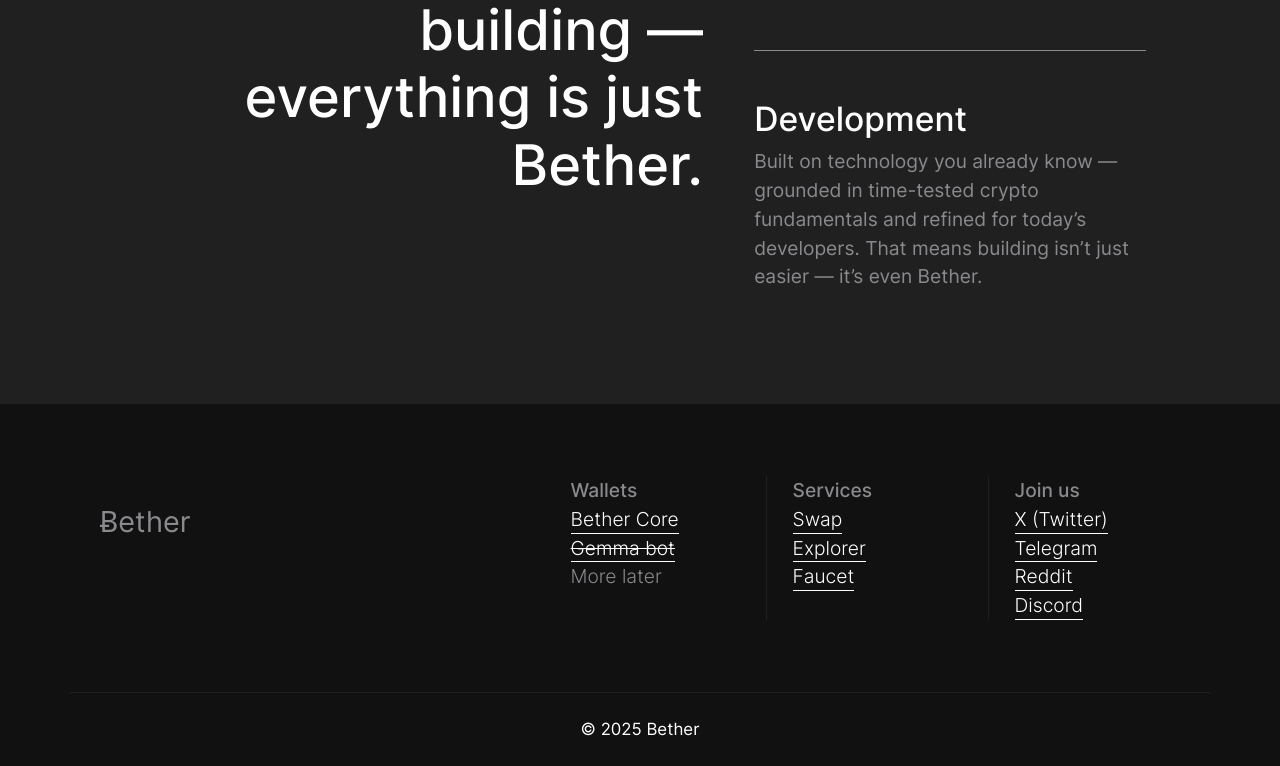
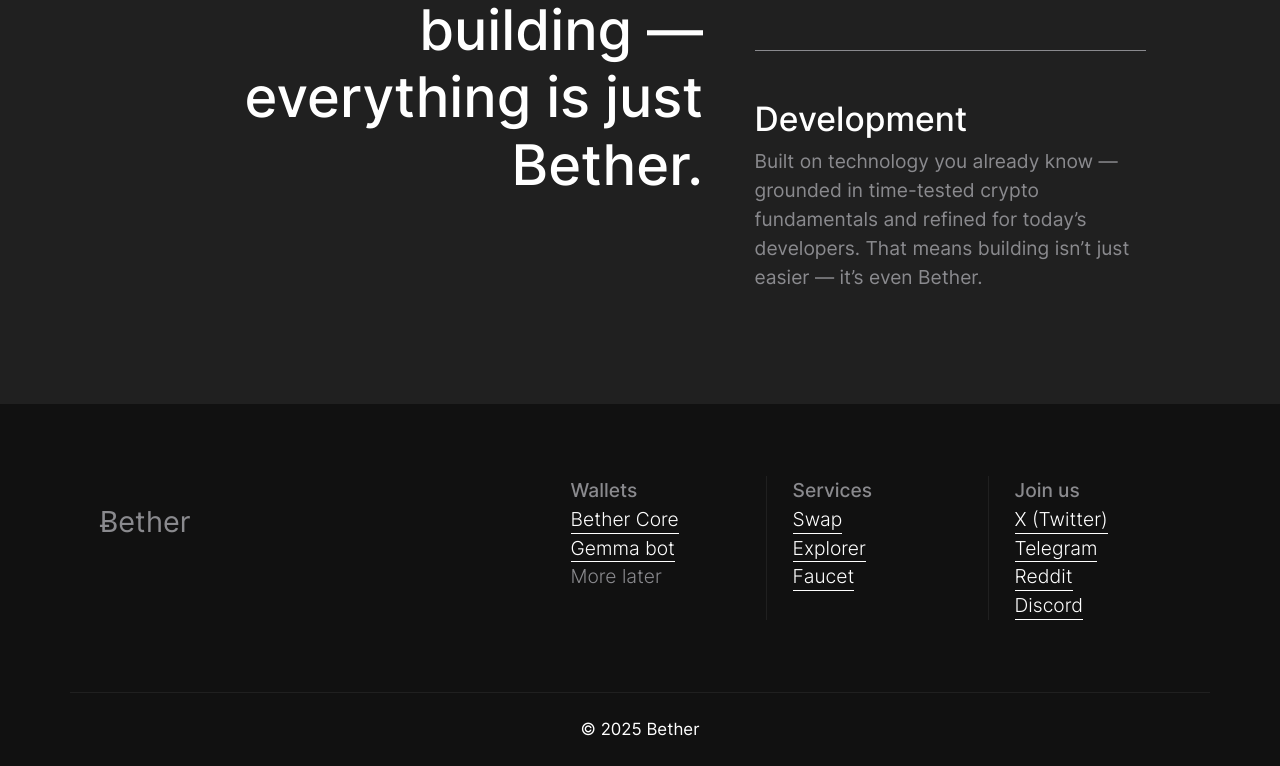
Before and after one commit to getbether/getbether-com, a plain HTML site: page index.html in a window 1280 px wide. Shown: the part 1797-2563 px from the top of the page. Drawn offline with Linux system fonts and the light colour scheme.

Commit message:
Update index.html

```diff
--- a/index.html
+++ b/index.html
@@ -155,7 +155,7 @@
               <a href="#core" class="link-fancy link-fancy-light">Bether Core</a>
             </li>
             <li class="nav-item">
-              <a href="https://discord.getbether.com" class="link-fancy link-fancy-light"><del>Gemma bot</a>
+              <a href="https://discord.getbether.com" class="link-fancy link-fancy-light">Gemma bot</a>
             </li>
             <li class="nav-item">
               More later
```
